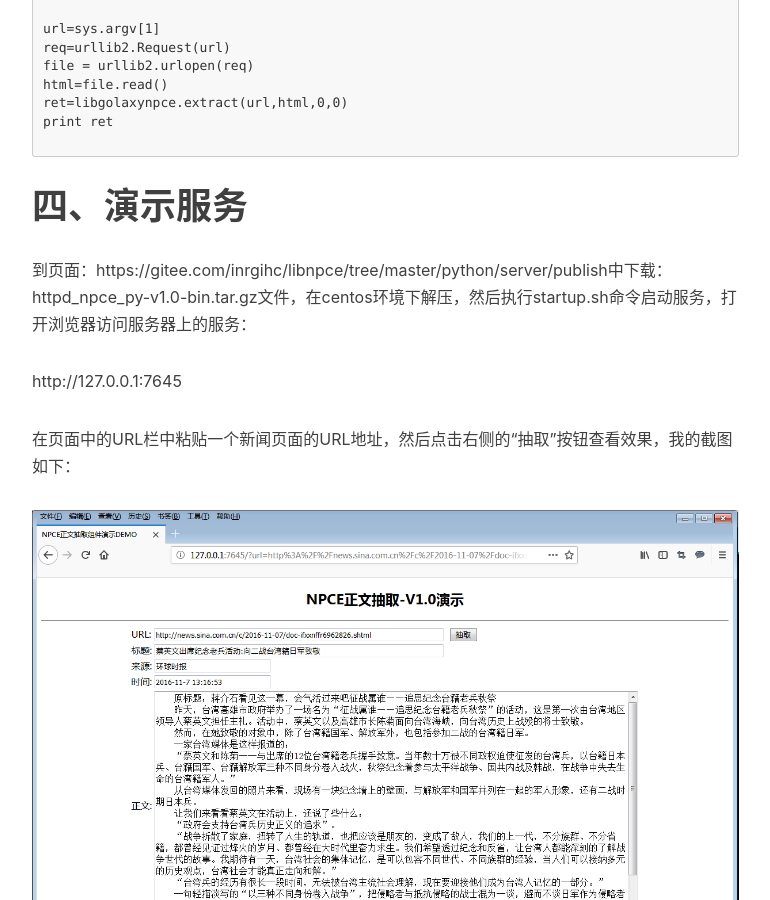
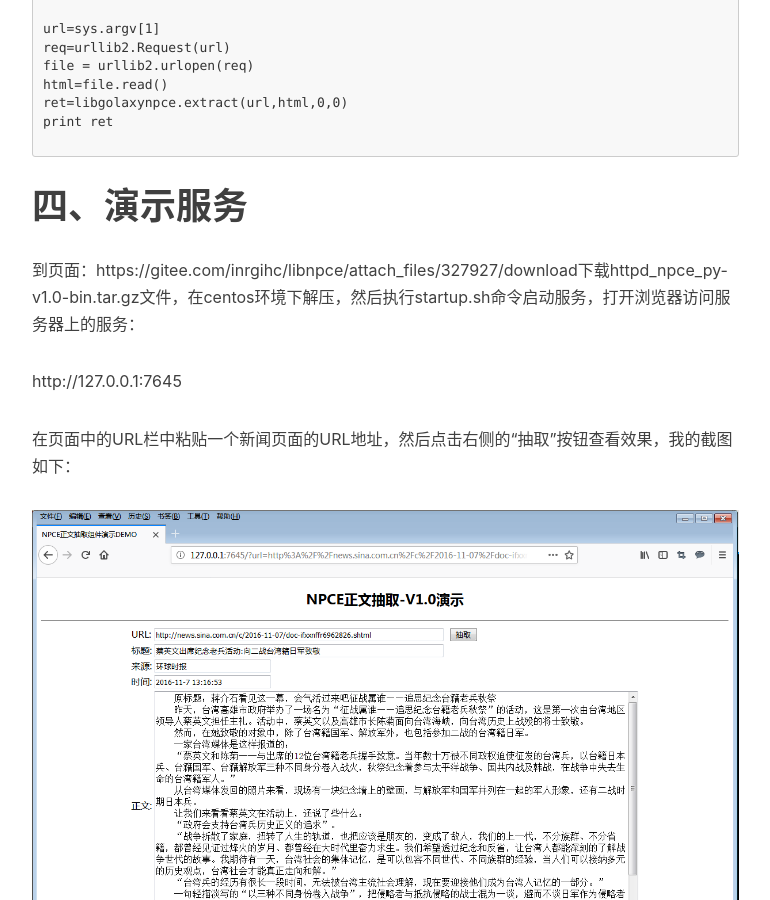
Before and after one commit to tangyibo/tangyibo.github.io, a Jekyll site: the page built from _posts/2020-01-17-a-news-passage-content-extractor-library.md, in a window 1280 px wide and 900 px high, scrolled down 7061 px. Shown: the whole window, without its empty margins (233-1003 px from the left). Built offline with Jekyll 4.4.1, drawn with Linux system fonts in a browser that asks for light colours; nearby versions of some CDN libraries; comment, search, counter and statistics services are not loaded; part of the change alters nothing that is shown.

Commit message:
代码提交

```diff
--- a/_posts/2020-01-17-a-news-passage-content-extractor-library.md
+++ b/_posts/2020-01-17-a-news-passage-content-extractor-library.md
@@ -326,7 +326,7 @@ print ret
 
 # 四、演示服务
 
-到页面：https://gitee.com/inrgihc/libnpce/tree/master/python/server/publish中下载：httpd_npce_py-v1.0-bin.tar.gz文件，在centos环境下解压，然后执行startup.sh命令启动服务，打开浏览器访问服务器上的服务：
+到页面：https://gitee.com/inrgihc/libnpce/attach_files/327927/download下载httpd_npce_py-v1.0-bin.tar.gz文件，在centos环境下解压，然后执行startup.sh命令启动服务，打开浏览器访问服务器上的服务：
 
 http://127.0.0.1:7645
 
```
